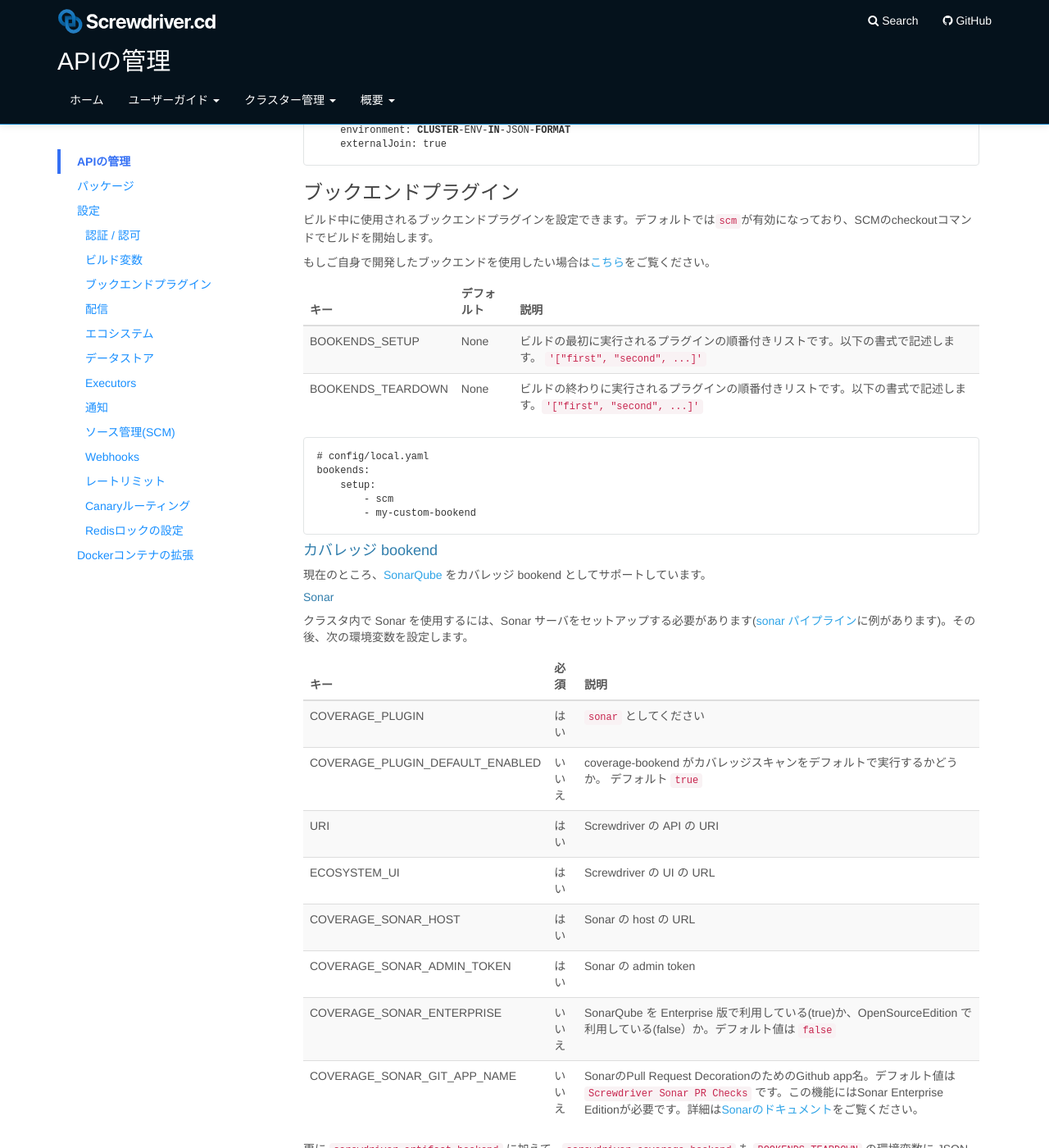
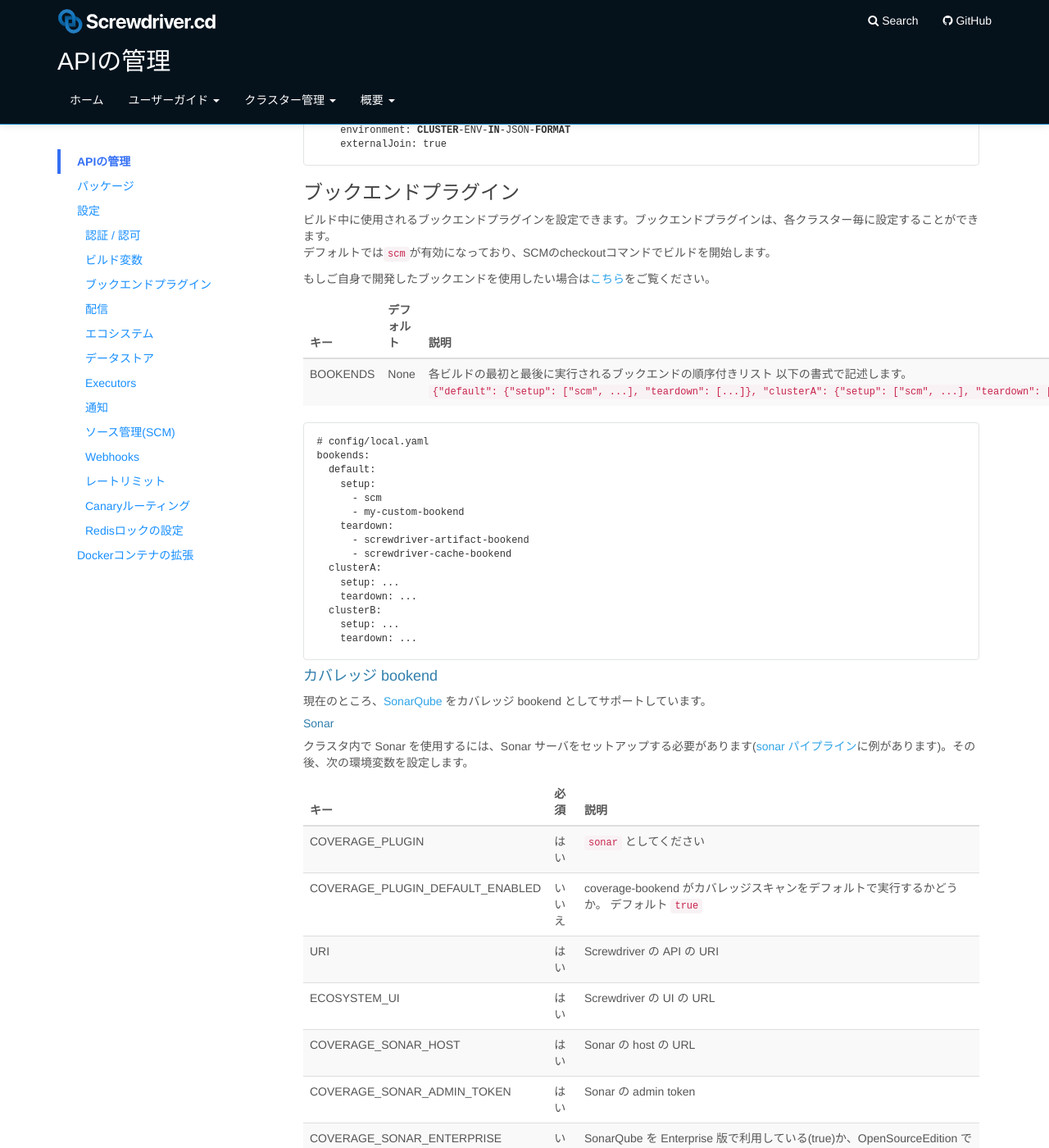
Before and after one commit to screwdriver-cd/guide, a Jekyll site: the page built from docs/ja/cluster-management/configure-api.md, in a window 1280 px wide and 1400 px high, scrolled down 2197 px. Shown: the whole window at 82% size. Built offline with Jekyll 4.4.1, drawn with Linux system fonts in a browser that asks for light colours; some of the changed text lies outside the part shown.

Commit message:
Modify description of bookend plugin

````diff
--- a/docs/ja/cluster-management/configure-api.md
+++ b/docs/ja/cluster-management/configure-api.md
@@ -143,21 +143,31 @@ build:
 
 ### ブックエンドプラグイン
 
-ビルド中に使用されるブックエンドプラグインを設定できます。デフォルトでは`scm`が有効になっており、SCMのcheckoutコマンドでビルドを開始します。
+ビルド中に使用されるブックエンドプラグインを設定できます。ブックエンドプラグインは、各クラスター毎に設定することができます。
+デフォルトでは`scm`が有効になっており、SCMのcheckoutコマンドでビルドを開始します。
 
 もしご自身で開発したブックエンドを使用したい場合は[こちら](#dockerコンテナの拡張)をご覧ください。
 
 キー | デフォルト | 説明
 --- | --- | ---
-BOOKENDS_SETUP | None | ビルドの最初に実行されるプラグインの順番付きリストです。以下の書式で記述します。 `'["first", "second", ...]'`
-BOOKENDS_TEARDOWN | None | ビルドの終わりに実行されるプラグインの順番付きリストです。以下の書式で記述します。`'["first", "second", ...]'`
+BOOKENDS | None | 各ビルドの最初と最後に実行されるブックエンドの順序付きリスト 以下の書式で記述します。`{"default": {"setup": ["scm", ...], "teardown": [...]}, "clusterA": {"setup": ["scm", ...], "teardown": [...]}}`
 
 ```yaml
 # config/local.yaml
 bookends:
+  default:
     setup:
-        - scm
-        - my-custom-bookend
+      - scm
+      - my-custom-bookend
+    teardown:
+      - screwdriver-artifact-bookend
+      - screwdriver-cache-bookend
+  clusterA:
+    setup: ...
+    teardown: ...
+  clusterB:
+    setup: ...
+    teardown: ...
 ```
 
 #### カバレッジ bookend
@@ -786,6 +796,7 @@ Screwdriver.cdのDokcerイメージを拡張したい場合、カスタムbooken
 ---
   ...
 bookends:
+  default:
   setup:
     - my-custom-bookend
     - scm
````
Also changed, not shown: other parts of docs/ja/cluster-management/configure-api.md (+1 -1 lines), docs/cluster-management/configure-api.md (+17 -6 lines).
